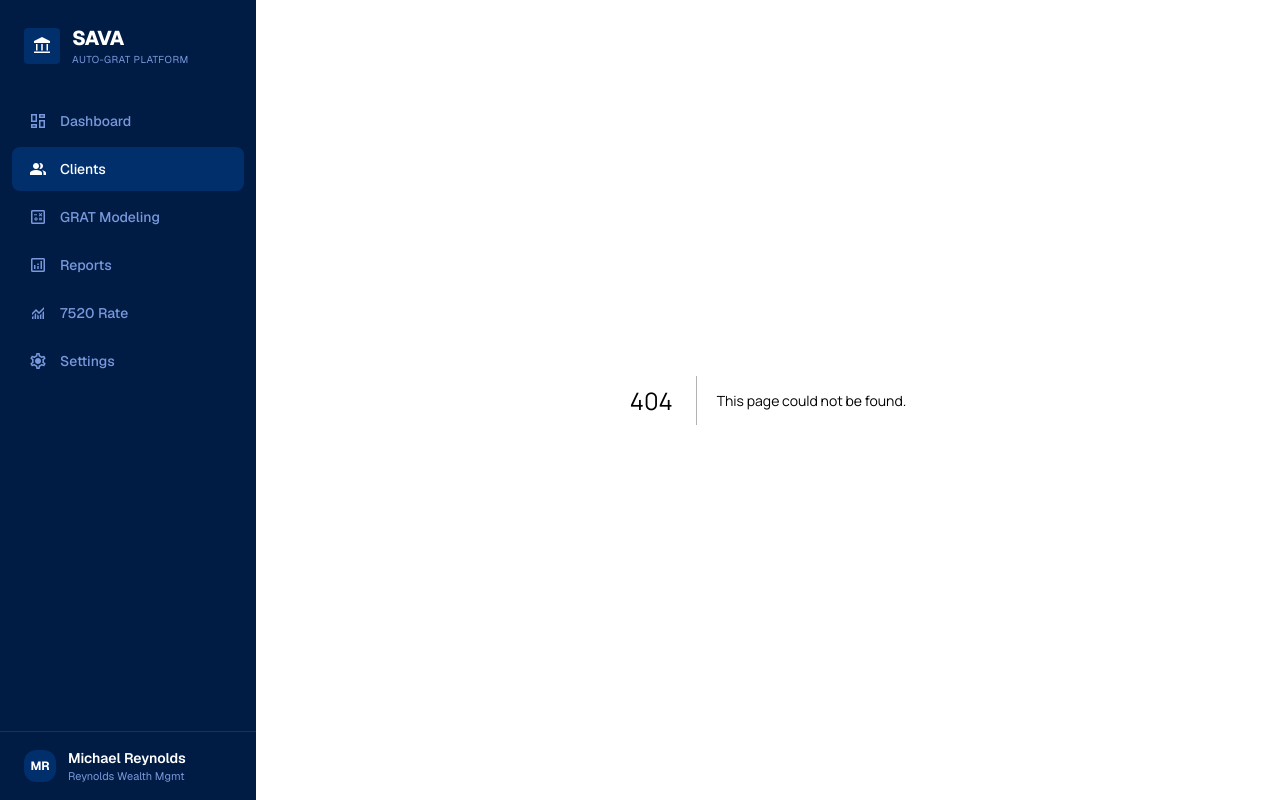
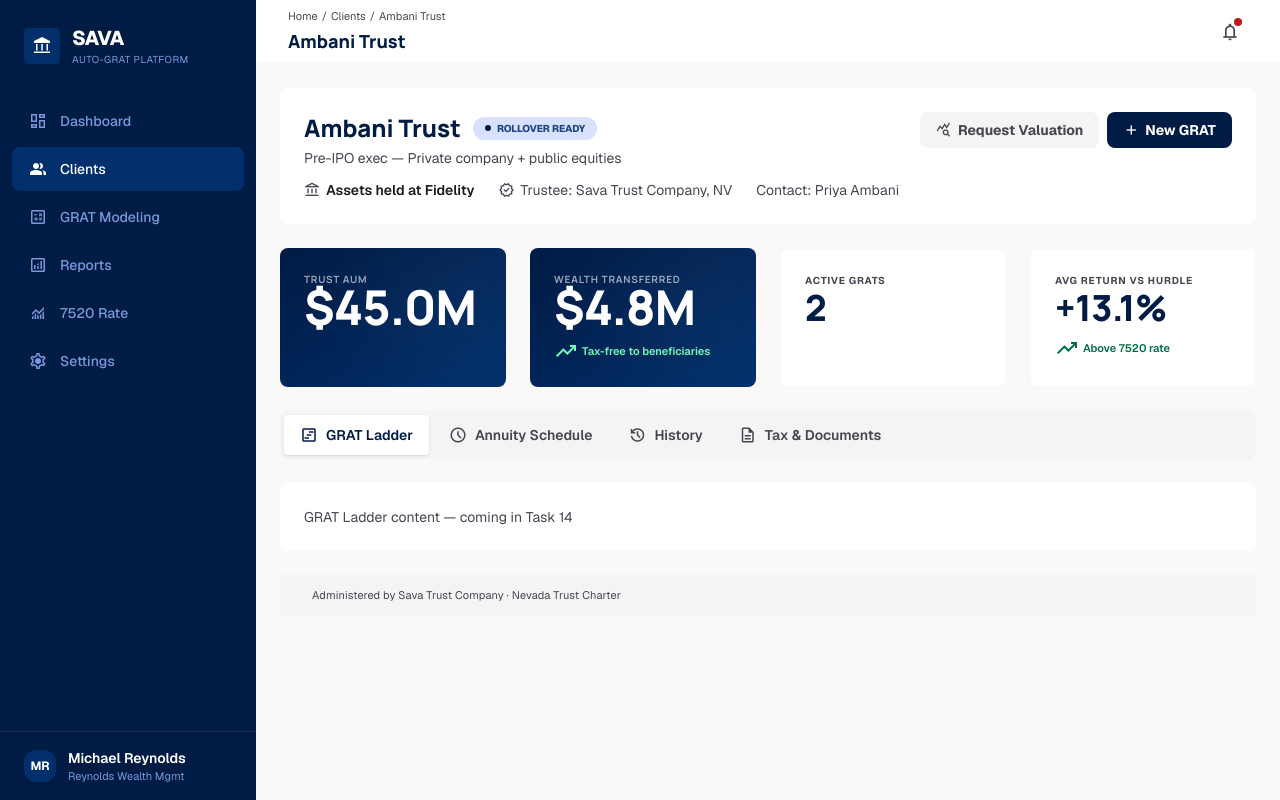
Before and after one commit to nimitmaru/sava-grat-demo, a Next.js app: page /clients/ambani in a window 1280 px wide. Before the commit this address had no page. Built offline with nearby package versions, Linux system fonts and the light colour scheme.

Commit message:
Add client detail page with header and metrics

```diff
--- /dev/null
+++ b/app/clients/[id]/components/client_header.tsx
@@ -0,0 +1,44 @@
+import type { Household } from "@/lib/types"
+import { StatusPill } from "@/components/ui/status_pill"
+import Link from "next/link"
+
+export function ClientHeader({ household }: { household: Household }) {
+  const hasStaleValuation = household.holdings.some(h => h.valuationStale)
+
+  return (
+    <div className="rounded-xl bg-surface-container-lowest p-6">
+      <div className="flex items-start justify-between">
+        <div>
+          <div className="flex items-center gap-3 mb-1">
+            <h2 className="font-headline text-2xl font-extrabold text-primary">{household.name}</h2>
+            <StatusPill status={household.status} />
+          </div>
+          <p className="text-sm text-on-surface-variant mb-3">{household.description}</p>
+          <div className="flex items-center gap-6 text-sm">
+            <span className="flex items-center gap-1.5">
+              <span className="material-symbols-outlined text-on-surface-variant" style={{ fontSize: "16px" }}>account_balance</span>
+              <span className="font-semibold">Assets held at {household.custodian}</span>
+            </span>
+            <span className="flex items-center gap-1.5 text-on-surface-variant">
+              <span className="material-symbols-outlined" style={{ fontSize: "16px" }}>verified</span>
+              Trustee: Sava Trust Company, NV
+            </span>
+            <span className="text-on-surface-variant">Contact: {household.primaryContact}</span>
+          </div>
+        </div>
+        <div className="flex items-center gap-2">
+          {hasStaleValuation && (
+            <button className="flex items-center gap-1.5 rounded-xl bg-surface-container-low px-4 py-2 text-sm font-bold text-on-surface-variant">
+              <span className="material-symbols-outlined" style={{ fontSize: "16px" }}>query_stats</span>
+              Request Valuation
+            </button>
+          )}
+          <Link href={`/modeling?client=${household.id}`} className="flex items-center gap-1.5 rounded-xl bg-primary px-4 py-2 text-sm font-bold text-on-primary">
+            <span className="material-symbols-outlined" style={{ fontSize: "16px" }}>add</span>
+            New GRAT
+          </Link>
+        </div>
+      </div>
+    </div>
+  )
+}
--- /dev/null
+++ b/app/clients/[id]/components/client_tabs.tsx
@@ -0,0 +1,40 @@
+"use client"
+
+import { useState, type ReactNode } from "react"
+
+const TABS = [
+  { key: "ladder", label: "GRAT Ladder", icon: "view_timeline" },
+  { key: "annuity", label: "Annuity Schedule", icon: "schedule" },
+  { key: "history", label: "History", icon: "history" },
+  { key: "documents", label: "Tax & Documents", icon: "description" },
+]
+
+export function ClientTabs({ children }: { children: Record<string, ReactNode> }) {
+  const [activeTab, setActiveTab] = useState("ladder")
+
+  return (
+    <div>
+      {/* Tab bar */}
+      <div className="flex gap-1 rounded-xl bg-surface-container-low p-1">
+        {TABS.map((tab) => (
+          <button
+            key={tab.key}
+            onClick={() => setActiveTab(tab.key)}
+            className={`flex items-center gap-2 rounded-lg px-4 py-2.5 text-sm font-semibold transition-colors ${
+              activeTab === tab.key
+                ? "bg-surface-container-lowest text-primary shadow-sm"
+                : "text-on-surface-variant hover:text-on-surface"
+            }`}
+          >
+            <span className="material-symbols-outlined" style={{ fontSize: "18px" }}>{tab.icon}</span>
+            {tab.label}
+          </button>
+        ))}
+      </div>
+      {/* Tab content */}
+      <div className="mt-6">
+        {children[activeTab]}
+      </div>
+    </div>
+  )
+}
--- /dev/null
+++ b/app/clients/[id]/page.tsx
@@ -0,0 +1,62 @@
+import { Header } from "@/components/layout/header"
+import { SavaFooter } from "@/components/layout/sava_footer"
+import { StatCard } from "@/components/ui/stat_card"
+import { ClientHeader } from "./components/client_header"
+import { ClientTabs } from "./components/client_tabs"
+import { getHousehold, getGratsByHousehold } from "@/lib/data/store"
+import { formatCompactCurrency } from "@/lib/format"
+import { notFound } from "next/navigation"
+
+export default async function ClientDetailPage({
+  params,
+}: {
+  params: Promise<{ id: string }>
+}) {
+  const { id } = await params
+  const household = getHousehold(id)
+  if (!household) notFound()
+
+  const grats = getGratsByHousehold(id)
+  const activeGrats = grats.filter(g => !["rolled", "completed"].includes(g.status))
+
+  // Calculate avg return vs hurdle
+  const avgExcess = activeGrats.length > 0
+    ? activeGrats.reduce((sum, g) => sum + (g.expectedReturn - g.hurdle7520Rate), 0) / activeGrats.length
+    : 0
+
+  return (
+    <>
+      <Header
+        title={household.name}
+        breadcrumbs={[
+          { label: "Home", href: "/dashboard" },
+          { label: "Clients", href: "/clients" },
+          { label: household.name },
+        ]}
+      />
+      <div className="flex-1 overflow-y-auto bg-background p-6 space-y-6">
+        <ClientHeader household={household} />
+
+        {/* Metrics Row */}
+        <div className="grid grid-cols-4 gap-6">
+          <StatCard label="Trust AUM" value={formatCompactCurrency(household.totalAUM)} variant="hero" />
+          <StatCard label="Wealth Transferred" value={formatCompactCurrency(household.wealthTransferred)} trend="Tax-free to beneficiaries" trendDirection="up" variant="hero" />
+          <StatCard label="Active GRATs" value={String(activeGrats.length)} variant="light" />
+          <StatCard label="Avg Return vs Hurdle" value={`+${(avgExcess * 100).toFixed(1)}%`} trend="Above 7520 rate" trendDirection="up" variant="light" />
+        </div>
+
+        {/* Tabs */}
+        <ClientTabs>
+          {{
+            ladder: <div className="rounded-xl bg-surface-container-lowest p-6 text-sm text-on-surface-variant">GRAT Ladder content — coming in Task 14</div>,
+            annuity: <div className="rounded-xl bg-surface-container-lowest p-6 text-sm text-on-surface-variant">Annuity Schedule — coming in Task 16</div>,
+            history: <div className="rounded-xl bg-surface-container-lowest p-6 text-sm text-on-surface-variant">History — coming in Task 16</div>,
+            documents: <div className="rounded-xl bg-surface-container-lowest p-6 text-sm text-on-surface-variant">Tax & Documents — coming in Task 16</div>,
+          }}
+        </ClientTabs>
+
+        <SavaFooter />
+      </div>
+    </>
+  )
+}
```
